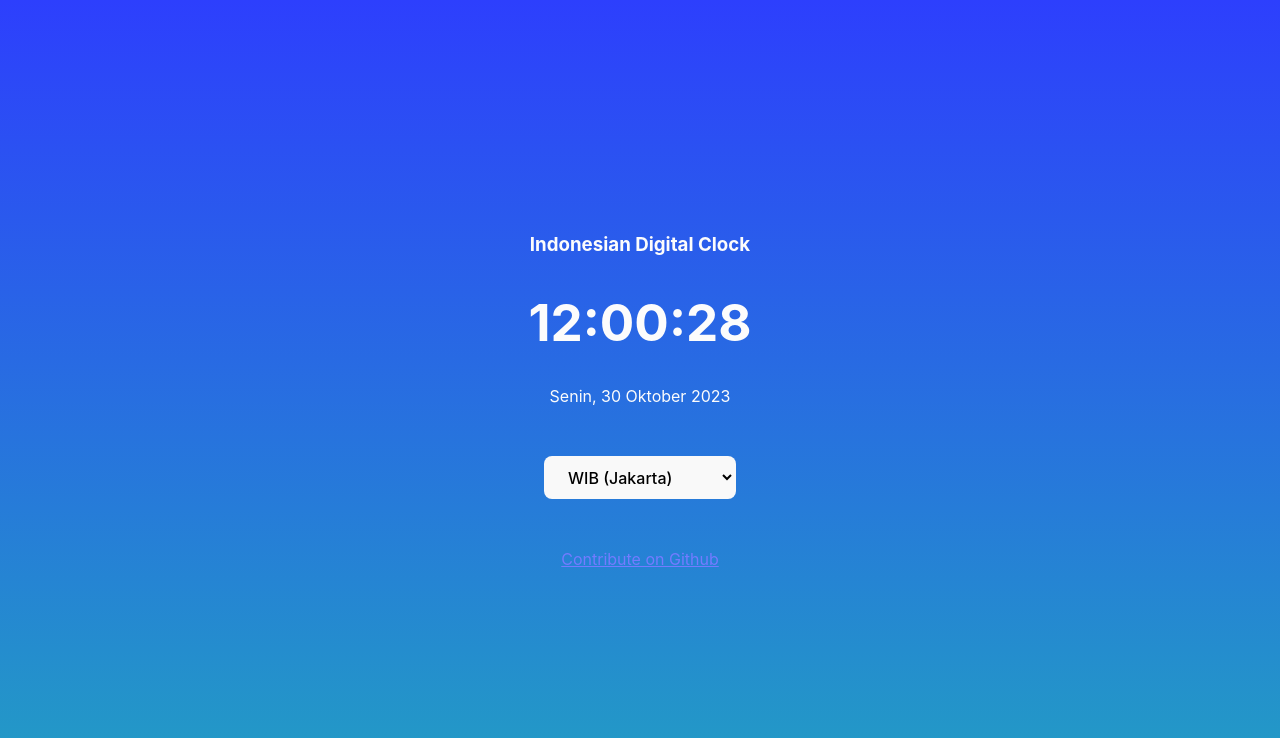
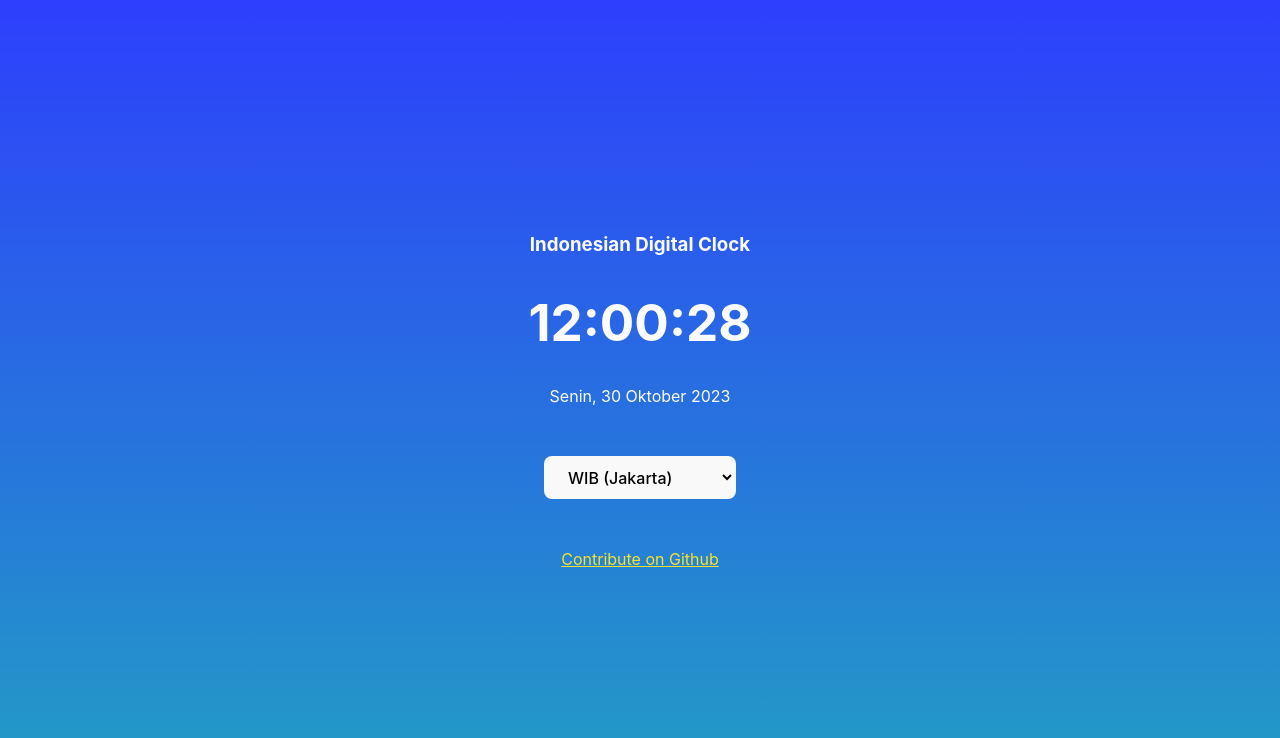
Before and after one commit to rizkytegar/veonote, a React (Vite) app: page / in a window 1280 px wide. In both pictures the pointer is over the link "Contribute on Github". Shown: the top 738 px of the page. Built offline with nearby package versions, Linux system fonts and the light colour scheme.

Commit message:
🚀 Update index.css

```diff
--- a/src/index.css
+++ b/src/index.css
@@ -53,7 +53,7 @@ select:focus-visible {
     background-color: #ffffff;
   }
   a:hover {
-    color: #747bff;
+    color: #f8e326;
   }
   select {
     background-color: #f9f9f9;
```
